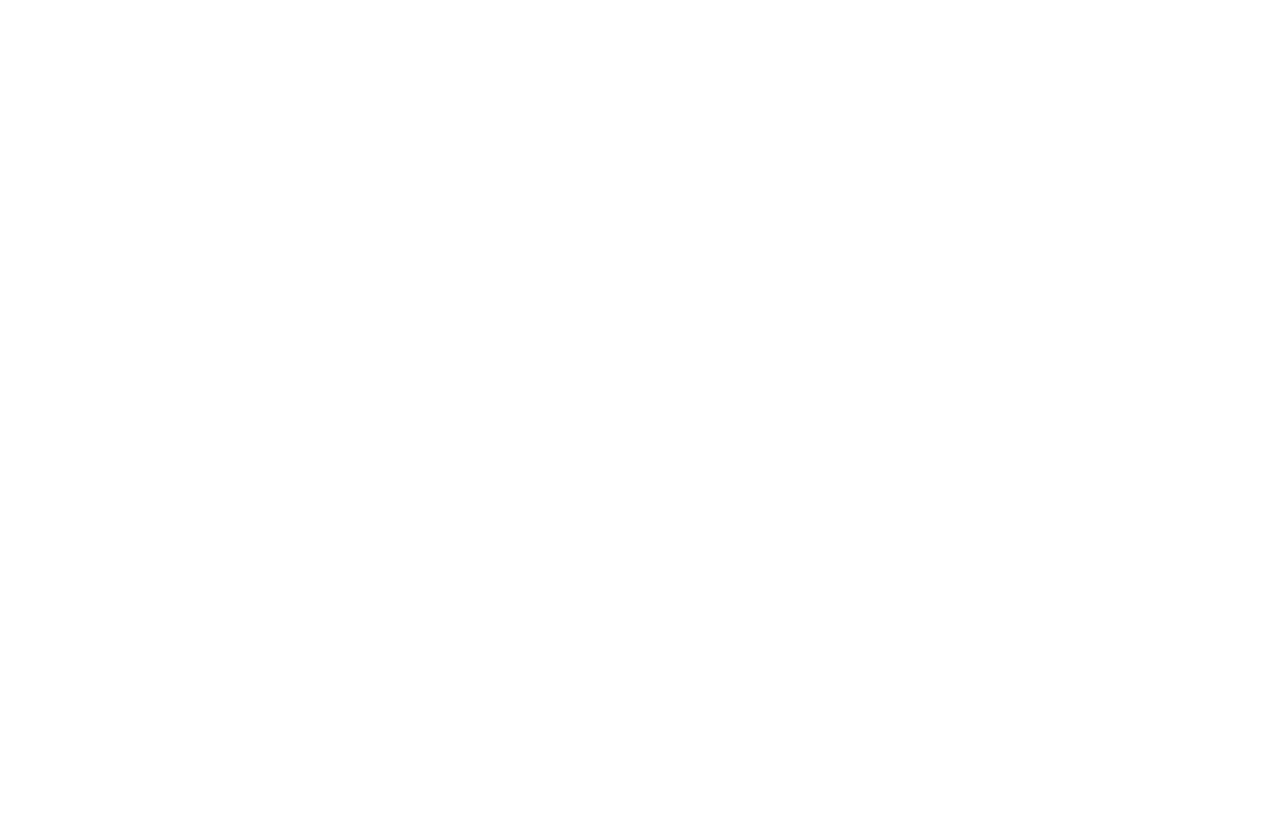
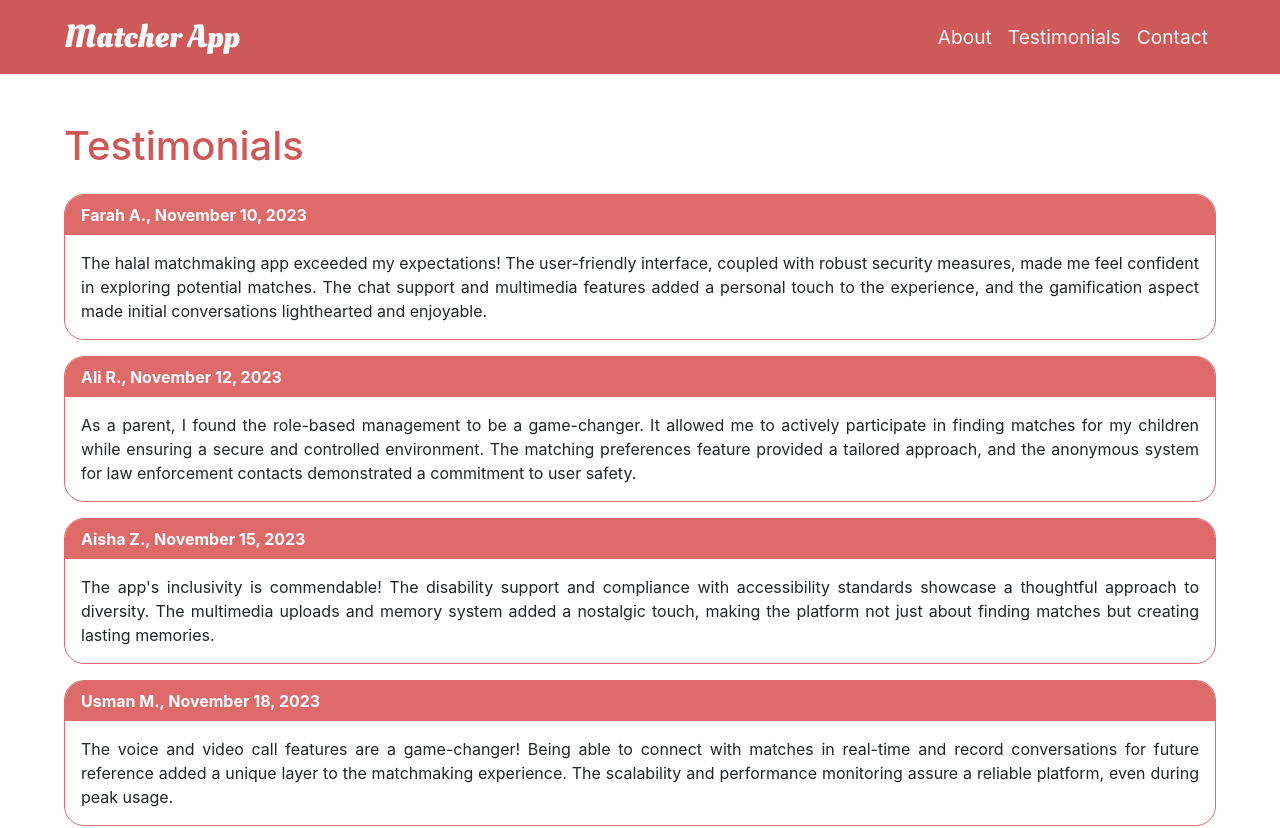
Before and after one commit to buttafraz22/CS165L-Project-Matcher-App, a React (Create React App) app in the folder frontend/: page /testimonials in a window 1280 px wide. Before the commit this address had no page. Shown: the top 828 px of the page. Before the commit the page ends 800 px from the top, so only its background shows below. Built offline with nearby package versions, Linux system fonts and the light colour scheme.

Commit message:
Frontend: Implement Testimonials page

```diff
--- a/frontend/src/App.css
+++ b/frontend/src/App.css
@@ -92,3 +92,21 @@
   background-color: #89375F;
   color: white;
 }
+
+.testimonial-card {
+  border-radius: 20px !important;
+  overflow: hidden;
+  transition: 0.3s;
+  border: 1px solid #de6a6a;
+}
+
+.testimonial-card:hover {
+  transform: scale(1.02);
+  cursor: pointer;
+}
+
+.testimonial-card p:first-child{
+  background-color: #de6a6a;
+  color: white;
+  font-weight: bold;
+}
--- a/frontend/src/components/App.jsx
+++ b/frontend/src/components/App.jsx
@@ -3,6 +3,7 @@
 import SignUp from './SignUp';
 import Home from './Home';
 import About from './About';
+import Testmonials from './Testimonials'
 import {BrowserRouter as Main, Routes, Route} from "react-router-dom";
 
 function App() {
@@ -13,6 +14,7 @@
             <Route exact path="/signup" element={<SignUp />} />
             <Route exact path="/home" element={<Home />} />
             <Route exact path="/about" element={<About />} />
+            <Route exact path="/testimonials" element={<Testmonials />} />
         </Routes>
     </Main>
   );
--- a/frontend/src/components/Navbar.jsx
+++ b/frontend/src/components/Navbar.jsx
@@ -13,10 +13,10 @@
                         <a className="nav-link text-light" href="/about">About <span className="sr-only">(current)</span></a>
                     </li>
                     <li className="nav-item">
-                        <a className="nav-link text-light" href="#">Testimonials</a>
+                        <a className="nav-link text-light" href="/testimonials">Testimonials</a>
                     </li>
                     <li className="nav-item">
-                        <a className="nav-link text-light" href="#">Contact</a>
+                        <a className="nav-link text-light" href="/contact">Contact</a>
                     </li>
                 </ul>
             </div>
--- /dev/null
+++ b/frontend/src/components/TestimonialCard.jsx
@@ -0,0 +1,10 @@
+function TestimonialCard(props) {
+    return (
+        <div className="my-3 testimonial-card">
+            <p className="pl-3 py-2">{props.name}, {props.date}</p>
+            <p className="px-3 py-0 text-justify">{props.feedback}</p>
+        </div>
+    );
+}
+
+export default TestimonialCard;
--- /dev/null
+++ b/frontend/src/components/Testimonials.jsx
@@ -0,0 +1,18 @@
+import Navbar from "./Navbar";
+import TestimonialCard from "./TestimonialCard";
+import testimonialsData from "../testimonialsData";
+
+function Testimonials() {
+    return (
+        <>
+            <Navbar />
+            <div className="mx-3 p-5">
+                <h1 className="mb-4" style={{color: "#CE5959"}}>Testimonials</h1>
+                {testimonialsData.map((testimonial)=><TestimonialCard name={testimonial.name} date={testimonial.date} feedback={testimonial.feedback} />)}
+                <hr className="mt-5" style={{borderTop: "2px dotted #CE5959", borderWidth: "8px", width: "10%"}}/>
+            </div>
+        </>
+    );
+}
+
+export default Testimonials;
--- /dev/null
+++ b/frontend/src/testimonialsData.js
@@ -0,0 +1,34 @@
+const testimonialsData = [
+    {
+      name: "Farah A.",
+      date: "November 10, 2023",
+      feedback:
+        "The halal matchmaking app exceeded my expectations! The user-friendly interface, coupled with robust security measures, made me feel confident in exploring potential matches. The chat support and multimedia features added a personal touch to the experience, and the gamification aspect made initial conversations lighthearted and enjoyable.",
+    },
+    {
+      name: "Ali R.",
+      date: "November 12, 2023",
+      feedback:
+        "As a parent, I found the role-based management to be a game-changer. It allowed me to actively participate in finding matches for my children while ensuring a secure and controlled environment. The matching preferences feature provided a tailored approach, and the anonymous system for law enforcement contacts demonstrated a commitment to user safety.",
+    },
+    {
+      name: "Aisha Z.",
+      date: "November 15, 2023",
+      feedback:
+        "The app's inclusivity is commendable! The disability support and compliance with accessibility standards showcase a thoughtful approach to diversity. The multimedia uploads and memory system added a nostalgic touch, making the platform not just about finding matches but creating lasting memories.",
+    },
+    {
+      name: "Usman M.",
+      date: "November 18, 2023",
+      feedback:
+        "The voice and video call features are a game-changer! Being able to connect with matches in real-time and record conversations for future reference added a unique layer to the matchmaking experience. The scalability and performance monitoring assure a reliable platform, even during peak usage.",
+    },
+    {
+      name: "Nida S.",
+      date: "November 20, 2023",
+      feedback:
+        "I appreciate the app's commitment to privacy and security. The clear data retention policies and role-based access control provided peace of mind. The compatibility across various devices and browsers ensured a seamless experience, making it easy to use the app anytime, anywhere.",
+    },
+];
+
+export default testimonialsData;
```
